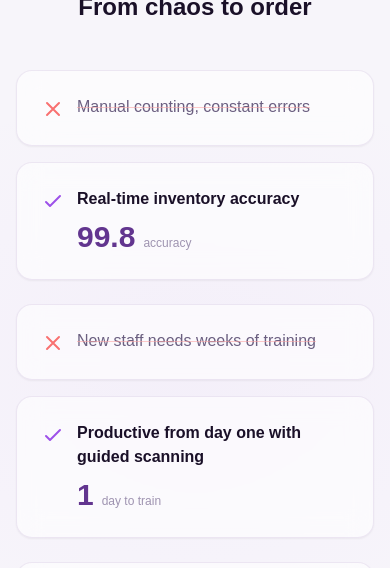
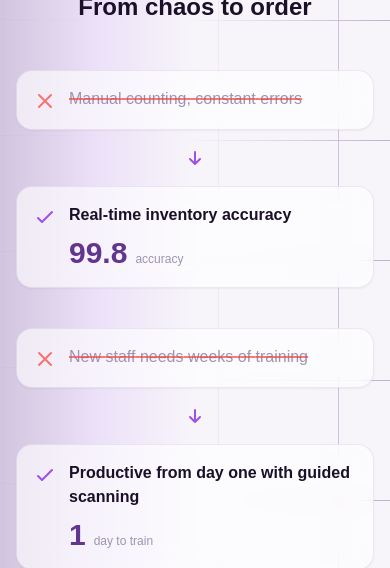
Before and after one commit to Rolx84/solwit-wms, a Next.js app: page /en in a window 390 px wide. Shown: the part 944-1512 px from the top of the page. Built offline with nearby package versions, Linux system fonts and the light colour scheme; a web font is replaced by a local one.

Commit message:
Pain→Solution section: animated strikethrough, grid backgrounds, doubled tile sizes, mobile fixes
Co-Authored-By: Claude Opus 4.6 (1M context) <noreply@anthropic.com>

```diff
--- a/components/Hero.tsx
+++ b/components/Hero.tsx
@@ -87,7 +87,7 @@ export default function Hero() {
           className="absolute inset-y-0 left-0 w-1/2 opacity-[0.15]"
           style={{
             backgroundImage: 'linear-gradient(to right, #62358F 1px, transparent 1px), linear-gradient(to bottom, #62358F 1px, transparent 1px)',
-            backgroundSize: isMobile ? '50px 50px' : '80px 80px',
+            backgroundSize: isMobile ? '80px 80px' : '160px 160px',
             maskImage: 'linear-gradient(to right, black 0%, transparent 80%)',
             WebkitMaskImage: 'linear-gradient(to right, black 0%, transparent 80%)',
           }}
@@ -97,7 +97,7 @@ export default function Hero() {
           className="absolute inset-y-0 right-0 w-1/2 opacity-[0.15]"
           style={{
             backgroundImage: 'linear-gradient(to right, #62358F 1px, transparent 1px), linear-gradient(to bottom, #62358F 1px, transparent 1px)',
-            backgroundSize: isMobile ? '50px 50px' : '80px 80px',
+            backgroundSize: isMobile ? '80px 80px' : '160px 160px',
             maskImage: 'linear-gradient(to left, black 0%, transparent 80%)',
             WebkitMaskImage: 'linear-gradient(to left, black 0%, transparent 80%)',
           }}
--- a/components/PainToSolution.tsx
+++ b/components/PainToSolution.tsx
@@ -3,7 +3,15 @@
 import { useTranslations } from 'next-intl';
 import { useEffect, useRef, useState } from 'react';
 
-function AnimatedNumber({ value, suffix }: { value: string; suffix?: string }) {
+function AnimatedNumber({
+  value,
+  suffix,
+  onComplete,
+}: {
+  value: string;
+  suffix?: string;
+  onComplete?: () => void;
+}) {
   const [display, setDisplay] = useState('0');
   const ref = useRef<HTMLSpanElement>(null);
   const hasAnimated = useRef(false);
@@ -15,6 +23,7 @@ function AnimatedNumber({ value, suffix }: { value: string; suffix?: string }) {
       ([entry]) => {
         if (entry.isIntersecting && !hasAnimated.current) {
           hasAnimated.current = true;
+          observer.disconnect();
           const numericValue = parseFloat(value.replace(/[^0-9.]/g, ''));
           const duration = 1500;
           const startTime = performance.now();
@@ -33,25 +42,26 @@ function AnimatedNumber({ value, suffix }: { value: string; suffix?: string }) {
 
             if (progress < 1) {
               requestAnimationFrame(animate);
+            } else {
+              onComplete?.();
             }
           };
 
           const prefersReducedMotion = window.matchMedia('(prefers-reduced-motion: reduce)').matches;
           if (prefersReducedMotion) {
             setDisplay(value);
+            onComplete?.();
           } else {
             requestAnimationFrame(animate);
           }
-
-          observer.disconnect();
         }
       },
-      { threshold: 0.5 }
+      { threshold: 0.8 }
     );
 
     observer.observe(ref.current);
     return () => observer.disconnect();
-  }, [value]);
+  }, [value, onComplete]);
 
   return (
     <span ref={ref} className="font-mono font-bold text-3xl sm:text-4xl text-purple-brand">
@@ -67,15 +77,18 @@ function PainRow({
   metric,
   metricLabel,
   index,
+  onStrikeComplete,
 }: {
   pain: string;
   solution: string;
   metric: string;
   metricLabel: string;
   index: number;
+  onStrikeComplete?: () => void;
 }) {
   const ref = useRef<HTMLDivElement>(null);
   const [isVisible, setIsVisible] = useState(false);
+  const [struckOut, setStruckOut] = useState(false);
 
   useEffect(() => {
     if (!ref.current) return;
@@ -102,11 +115,11 @@ function PainRow({
       `}
       style={{ transitionDelay: `${index * 150}ms` }}
     >
-      {/* Pain side */}
-      <div className="glass-card rounded-card p-6 border-red-200/50 bg-red-50/30">
+      {/* Pain side — strikethrough animates in when numbers finish */}
+      <div className="glass-card rounded-card p-4 sm:p-6 border-red-200/50 bg-red-50/30">
         <div className="flex items-start gap-3">
           <svg
-            className="w-6 h-6 text-red-400 flex-shrink-0 mt-0.5"
+            className={`w-6 h-6 flex-shrink-0 mt-0.5 transition-colors duration-500 ${struckOut ? 'text-red-400' : 'text-text-dim'}`}
             fill="none"
             viewBox="0 0 24 24"
             stroke="currentColor"
@@ -114,16 +127,29 @@ function PainRow({
           >
             <path strokeLinecap="round" strokeLinejoin="round" d="M6 18L18 6M6 6l12 12" />
           </svg>
-          <p className="text-text-secondary line-through decoration-red-300/60 font-mono">
-            {pain}
-          </p>
+          <span className="font-mono">
+            {pain.split(' ').map((word, i) => (
+              <span
+                key={i}
+                className="inline line-through decoration-2"
+                style={{
+                  textDecorationColor: struckOut ? 'rgba(239,68,68,0.7)' : 'transparent',
+                  color: struckOut ? 'var(--text-dim, #9e93b0)' : 'var(--text-secondary, #6b5f80)',
+                  transition: 'text-decoration-color 1.2s ease-in-out, color 1.2s ease-in-out',
+                  transitionDelay: struckOut ? `${i * 250}ms` : '0ms',
+                }}
+              >
+                {word}{' '}
+              </span>
+            ))}
+          </span>
         </div>
       </div>
 
-      {/* Arrow */}
-      <div className="hidden md:flex items-center justify-center">
+      {/* Arrow — right on desktop, down on mobile */}
+      <div className="flex items-center justify-center">
         <svg
-          className="w-8 h-8 text-purple-bright"
+          className="w-6 h-6 md:w-8 md:h-8 text-purple-bright rotate-90 md:rotate-0"
           fill="none"
           viewBox="0 0 24 24"
           stroke="currentColor"
@@ -134,10 +160,10 @@ function PainRow({
       </div>
 
       {/* Solution side */}
-      <div className="glass-card rounded-card p-6 border-purple-brand/10 bg-purple-50/30 shadow-purple-brand/5 shadow-lg">
+      <div className="glass-card rounded-card p-4 sm:p-6 border-purple-brand/10 bg-purple-50/30 shadow-purple-brand/5 shadow-lg">
         <div className="flex items-start gap-3">
           <svg
-            className="w-6 h-6 text-purple-bright flex-shrink-0 mt-0.5"
+            className={`w-6 h-6 flex-shrink-0 mt-0.5 transition-colors duration-500 ${struckOut ? 'text-purple-bright' : 'text-text-dim'}`}
             fill="none"
             viewBox="0 0 24 24"
             stroke="currentColor"
@@ -148,7 +174,9 @@ function PainRow({
           <div>
             <p className="text-text-primary font-mono font-semibold mb-2">{solution}</p>
             <div className="flex items-baseline gap-2">
-              <AnimatedNumber value={metric} />
+              <AnimatedNumber value={metric} onComplete={() => {
+                setTimeout(() => { setStruckOut(true); onStrikeComplete?.(); }, 500);
+              }} />
               <span className="text-text-dim font-mono text-xs">{metricLabel}</span>
             </div>
           </div>
@@ -160,13 +188,57 @@ function PainRow({
 
 export default function PainToSolution() {
   const t = useTranslations('painSolution');
+  const [completedRows, setCompletedRows] = useState(0);
 
   const pains = ['1', '2', '3'] as const;
+  const progress = completedRows / pains.length; // 0 → 1
 
   return (
-    <section id="pain-solution" className="section-padding relative" aria-label={t('title')}>
+    <section id="pain-solution" className="section-padding relative overflow-hidden" aria-label={t('title')}>
+      {/* Grid background — broken on left (pain), clean on right (solution) */}
+      {/* As rows complete, the clean grid spreads left, "healing" the broken one */}
       <div className="absolute inset-0 pointer-events-none" aria-hidden="true">
-        <div className="absolute top-1/2 left-1/2 -translate-x-1/2 -translate-y-1/2 w-[800px] h-[600px] gradient-blob opacity-30" />
+        {/* Broken/scattered grid on the left (pain side) — fades as rows complete */}
+        <div
+          className="absolute inset-y-0 left-0 w-1/2 transition-all duration-1000"
+          style={{
+            opacity: 0.25 - progress * 0.2,
+            backgroundImage: `
+              linear-gradient(to right, rgba(239,68,68,0.8) 1px, transparent 1px),
+              linear-gradient(to bottom, rgba(239,68,68,0.8) 1px, transparent 1px)
+            `,
+            backgroundSize: '116px 106px, 126px 116px',
+            backgroundPosition: '3px 5px, -2px 3px',
+            maskImage: 'linear-gradient(to right, black 0%, transparent 70%)',
+            WebkitMaskImage: 'linear-gradient(to right, black 0%, transparent 70%)',
+            transform: `skewY(${2 - progress * 2}deg)`,
+          }}
+        />
+
+        {/* Clean/aligned grid on the right (solution side) — grows as rows complete */}
+        <div
+          className="absolute inset-y-0 right-0 transition-all duration-1000"
+          style={{
+            width: `${35 + progress * 40}%`,
+            opacity: 0.2 + progress * 0.25,
+            backgroundImage: `
+              linear-gradient(to right, rgba(98,53,143,0.8) 1px, transparent 1px),
+              linear-gradient(to bottom, rgba(98,53,143,0.8) 1px, transparent 1px)
+            `,
+            backgroundSize: '120px 120px',
+            maskImage: 'linear-gradient(to left, black 0%, transparent 70%)',
+            WebkitMaskImage: 'linear-gradient(to left, black 0%, transparent 70%)',
+          }}
+        />
+
+        {/* Purple gradient glow from left — appears as pain resolves */}
+        <div
+          className="absolute inset-y-0 left-0 w-1/2 transition-all duration-1500"
+          style={{
+            background: 'linear-gradient(to right, rgba(98,53,143,0.25), rgba(157,81,233,0.12) 50%, transparent)',
+            opacity: progress,
+          }}
+        />
       </div>
 
       <div className="section-container relative">
@@ -175,7 +247,7 @@ export default function PainToSolution() {
           <h2 className="heading-lg">{t('title')}</h2>
         </div>
 
-        <div className="space-y-6 max-w-4xl mx-auto">
+        <div className="space-y-10 sm:space-y-16 md:space-y-20 max-w-4xl mx-auto">
           {pains.map((key, index) => (
             <PainRow
               key={key}
@@ -184,6 +256,7 @@ export default function PainToSolution() {
               metric={t(`pains.${key}.metric`)}
               metricLabel={t(`pains.${key}.metricLabel`)}
               index={index}
+              onStrikeComplete={() => setCompletedRows((prev) => Math.min(prev + 1, pains.length))}
             />
           ))}
         </div>
```
